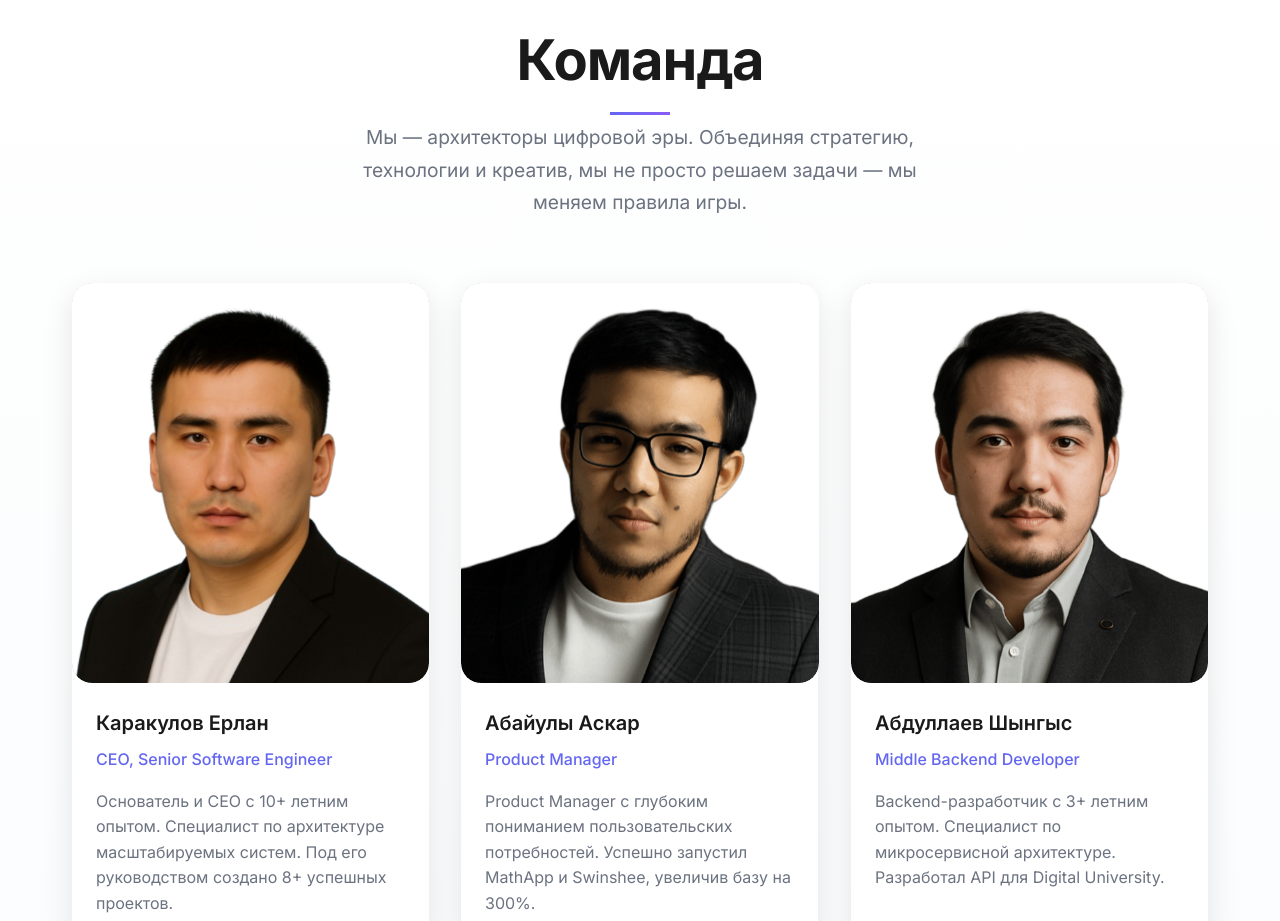
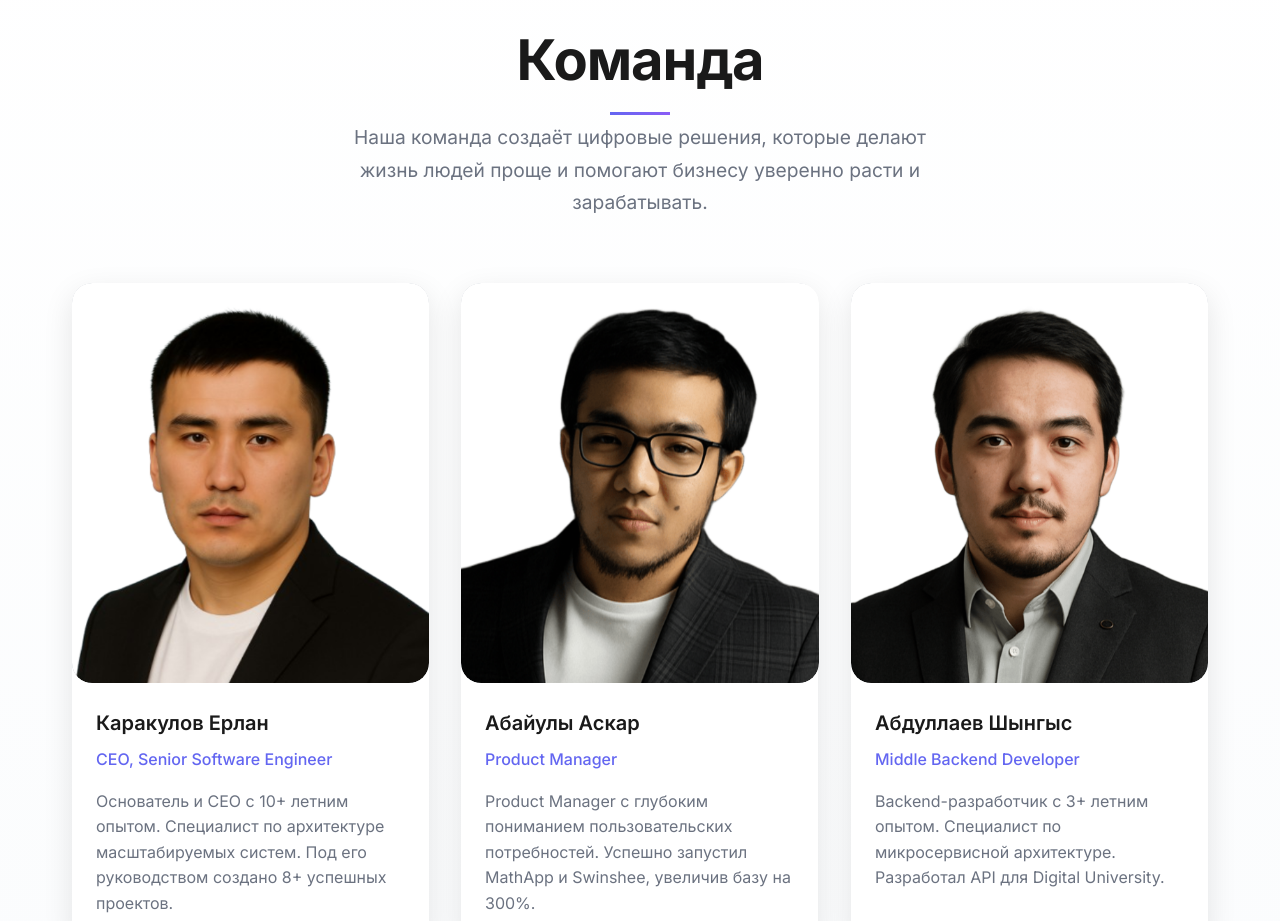
Before and after one commit to Programmer963/Portfolio, a website: page index.html in a window 1280 px wide. Shown: the part 2660-3581 px from the top of the page. Drawn offline with Linux system fonts and the light colour scheme.

Commit message:
Changing text

```diff
--- a/index.html
+++ b/index.html
@@ -6,7 +6,7 @@
 
     <meta charset="UTF-8" />
     <meta name="viewport" content="width=device-width, initial-scale=1.0" />
-    <meta name="description" content="Мы — архитекторы цифровой эры. Объединяя стратегию, технологии и креатив, мы не просто решаем задачи — мы меняем правила игры." />
+    <meta name="description" content="Наша команда создаёт цифровые решения, которые делают жизнь людей проще и помогают бизнесу уверенно расти и зарабатывать." />
     <meta property="og:title" content="Smart Development">
     <meta property="og:description" content="Мы — архитекторы цифровой эры. Объединяя стратегию, технологии и креатив, мы не просто решаем задачи — мы меняем правила игры.">
     <meta property="og:image" content="images/logo.png">
@@ -175,7 +175,7 @@
         <div class="section-header">
           <h2 class="section-title">Команда</h2>
           <p class="section-subtitle">
-            Мы — архитекторы цифровой эры. Объединяя стратегию, технологии и креатив, мы не просто решаем задачи — мы меняем правила игры.
+            Наша команда создаёт цифровые решения, которые делают жизнь людей проще и помогают бизнесу уверенно расти и зарабатывать.
           </p>
         </div>
         <div class="team-grid">
```
